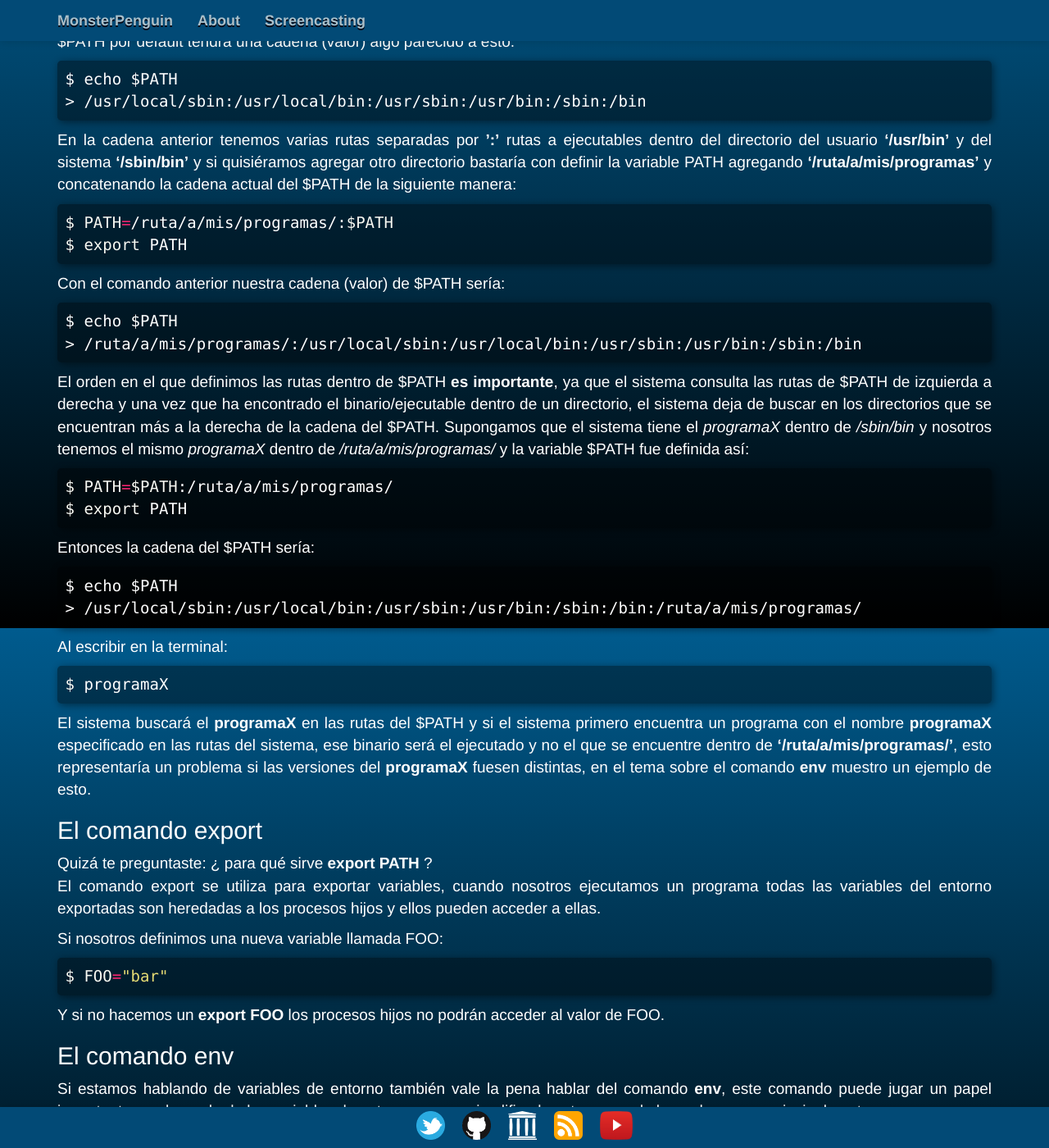
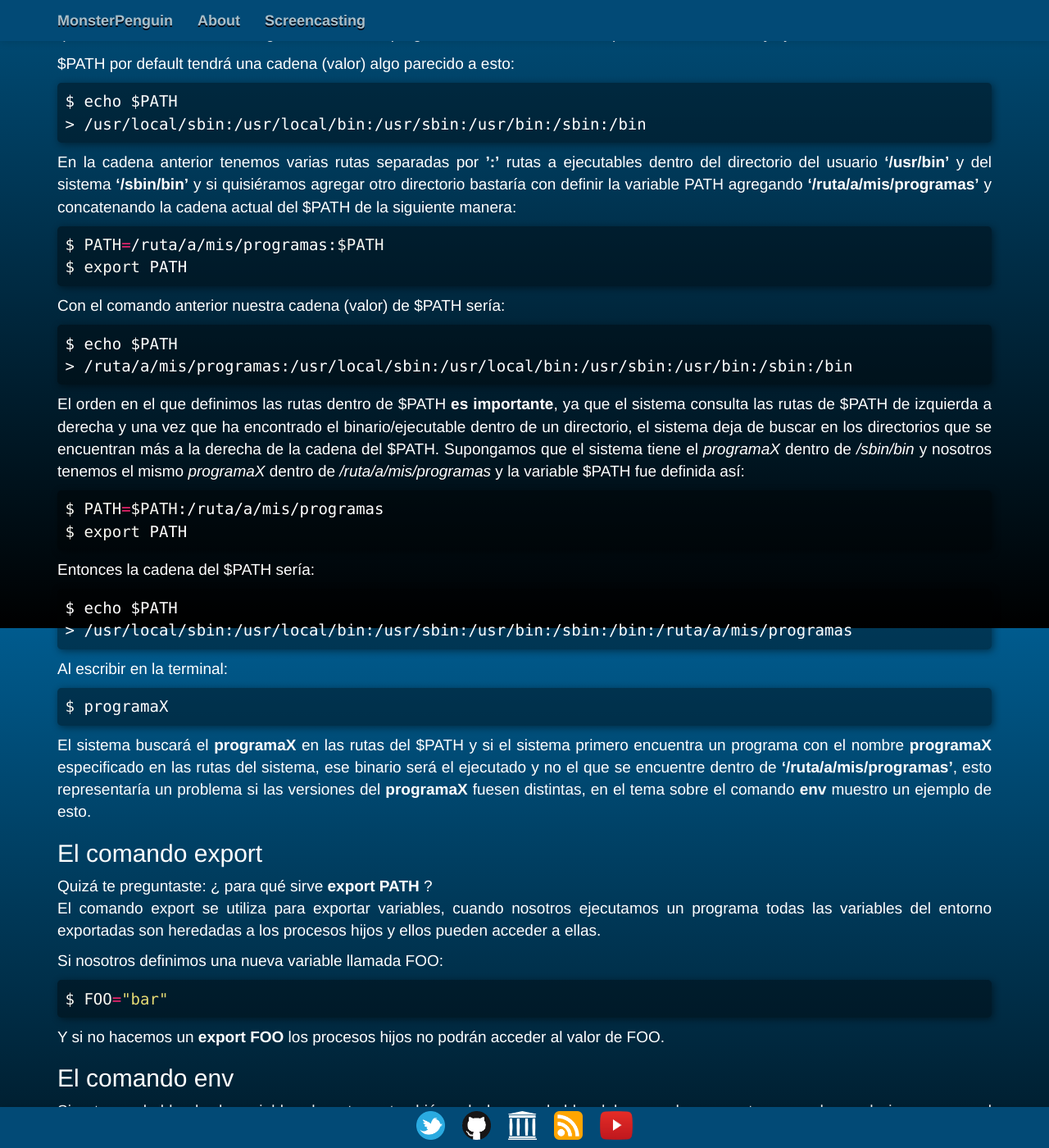
Before and after one commit to Energy1011/monsterpenguin, a Jekyll site: the page built from _posts/2017-08-23-variables-de-entorno.md, in a window 1280 px wide and 1400 px high, scrolled down 2834 px. Shown: the whole window at 82% size. Built offline with Jekyll 4.4.1, drawn with Linux system fonts in a browser that asks for light colours; nearby versions of some CDN libraries; some web fonts are replaced; some of the changed text lies outside the part shown.

````diff
--- a/_posts/2017-08-23-variables-de-entorno.md
+++ b/_posts/2017-08-23-variables-de-entorno.md
@@ -90,33 +91,33 @@ $ echo $PATH
 En la cadena anterior tenemos varias rutas separadas por **':'** rutas a ejecutables dentro del directorio del usuario **'/usr/bin'** y del sistema **'/sbin/bin'** y si quisiéramos agregar otro directorio bastaría con definir la variable PATH agregando **'/ruta/a/mis/programas'** y concatenando la cadena actual del $PATH de la siguiente manera:
 
 ```bash
-$ PATH=/ruta/a/mis/programas/:$PATH
+$ PATH=/ruta/a/mis/programas:$PATH
 $ export PATH
 ```
 
 Con el comando anterior nuestra cadena (valor) de $PATH sería:
 ```
 $ echo $PATH
-> /ruta/a/mis/programas/:/usr/local/sbin:/usr/local/bin:/usr/sbin:/usr/bin:/sbin:/bin
+> /ruta/a/mis/programas:/usr/local/sbin:/usr/local/bin:/usr/sbin:/usr/bin:/sbin:/bin
 ```
 
-El orden en el que definimos las rutas dentro de $PATH **es importante**, ya que el sistema consulta las rutas de $PATH de izquierda a derecha y una vez que ha encontrado el binario/ejecutable dentro de un directorio, el sistema deja de buscar en los directorios que se encuentran más a la derecha de la cadena del $PATH. Supongamos que el sistema tiene el *programaX* dentro de */sbin/bin* y nosotros tenemos el mismo *programaX* dentro de */ruta/a/mis/programas/* y la variable $PATH fue definida así:
+El orden en el que definimos las rutas dentro de $PATH **es importante**, ya que el sistema consulta las rutas de $PATH de izquierda a derecha y una vez que ha encontrado el binario/ejecutable dentro de un directorio, el sistema deja de buscar en los directorios que se encuentran más a la derecha de la cadena del $PATH. Supongamos que el sistema tiene el *programaX* dentro de */sbin/bin* y nosotros tenemos el mismo *programaX* dentro de */ruta/a/mis/programas* y la variable $PATH fue definida así:
 ```bash
-$ PATH=$PATH:/ruta/a/mis/programas/
+$ PATH=$PATH:/ruta/a/mis/programas
 $ export PATH
 ```
 
 Entonces la cadena del $PATH sería:
 ```
 $ echo $PATH
-> /usr/local/sbin:/usr/local/bin:/usr/sbin:/usr/bin:/sbin:/bin:/ruta/a/mis/programas/
+> /usr/local/sbin:/usr/local/bin:/usr/sbin:/usr/bin:/sbin:/bin:/ruta/a/mis/programas
 ```
 
 Al escribir en la terminal:
 ```bash
 $ programaX
 ```
-El sistema buscará el **programaX** en las rutas del $PATH y si el sistema primero encuentra un programa con el nombre **programaX** especificado en las rutas del sistema, ese binario será el ejecutado y no el que se encuentre dentro de **'/ruta/a/mis/programas/'**, esto representaría un problema si las versiones del **programaX** fuesen distintas, en el tema sobre el comando **env** muestro un ejemplo de esto.
+El sistema buscará el **programaX** en las rutas del $PATH y si el sistema primero encuentra un programa con el nombre **programaX** especificado en las rutas del sistema, ese binario será el ejecutado y no el que se encuentre dentro de **'/ruta/a/mis/programas'**, esto representaría un problema si las versiones del **programaX** fuesen distintas, en el tema sobre el comando **env** muestro un ejemplo de esto.
 
 ## El comando export
 Quizá te preguntaste: ¿ para qué sirve **export PATH** ?
@@ -140,7 +141,7 @@ $ env PATH=/mi/nuevo/path /bin/bash
 ```
 Para ejecutar por ejemplo una nueva shell ignorando las variables de entorno actuales y definiendo un PATH con una nueva ruta adicional:
 ```bash
-$ env -i PATH=$PATH:/mi/ruta/adicional/ /bin/sh
+$ env -i PATH=$PATH:/mi/ruta/adicional /bin/sh
 ```
 La opción *-i* en el comando anterior nos permite ignorar las variables de entorno actuales pero aun así definir también $PATH, para más información ver el manual de env
 ```bash
@@ -172,8 +173,8 @@ Traceback (most recent call last):
 Credito y fuente del ejemplo anterior [aquí](https://stackoverflow.com/questions/2429511/why-do-people-write-usr-bin-env-python-on-the-first-line-of-a-python-script)
 
 El ejemplo anterior nos muestra que hay dos intérpretes de python (dos programas distintos en rutas distintas, con versiones distintas) y damos por hecho dos cosas:
-- python 2.5 se encuentra en la ruta */usr/bin/*
-- python 2.6 se encuentra en la ruta */usr/local/bin/*
+- python 2.5 se encuentra en la ruta */usr/bin*
+- python 2.6 se encuentra en la ruta */usr/local/bin*
 
 Otro hecho importante y la moraleja de esto es que la primera línea de **my_script.py** "La apodada [Shebang #!](https://es.wikipedia.org/wiki/Shebang)" manda a llamar un interprete de python por medio de nuestro comando **env**, asegurando así que el intérprete a llamar será el que se encuentre primero en la variable $PATH del entorno actual, y al ser cambiado el orden de la definición del $PATH cambia el resultado de correr **my_scriopt.py** puesto que la versión 2.5 de python nos arroja un **ImportError** ya que esa versión en ese sistema no cuenta con el módulo *json* instalado y necesita ser instalado.
 
@@ -183,7 +184,7 @@ Otro hecho importante y la moraleja de esto es que la primera línea de **my_scr
 El archivo .bashrc es un archivo que es ejecutado cuando iniciamos una sesión en bash, abriendo por ejemplo la terminal (los MACOSX también cuentan con un .bash_profile). Entonces la idea aquí con las variables de entorno y el .bashrc es definir variables del entorno como $PATH* en nuestro archivo de inicio **.bashrc**, esto quiere decir que: Cada vez que iniciemos un bash shell dentro del sistema y en el espacio del usuario, la variable $PATH tendrá un valor ya definido por default que el usuario quiera, con esto evitamos que tener que definir la variable $PATH de manera manual cada vez que abramos la terminal, para lograr esto solo hay que agregar las siguientes líneas a nuestro archivo bashrc:
 
 ```bash
-PATH=/ruta/a/mis/programas/:$PATH
+PATH=/ruta/a/mis/programas:$PATH
 export PATH
 ```
 
````
Also changed, not shown: other parts of _posts/2017-08-23-variables-de-entorno.md (+1 -0 lines).
